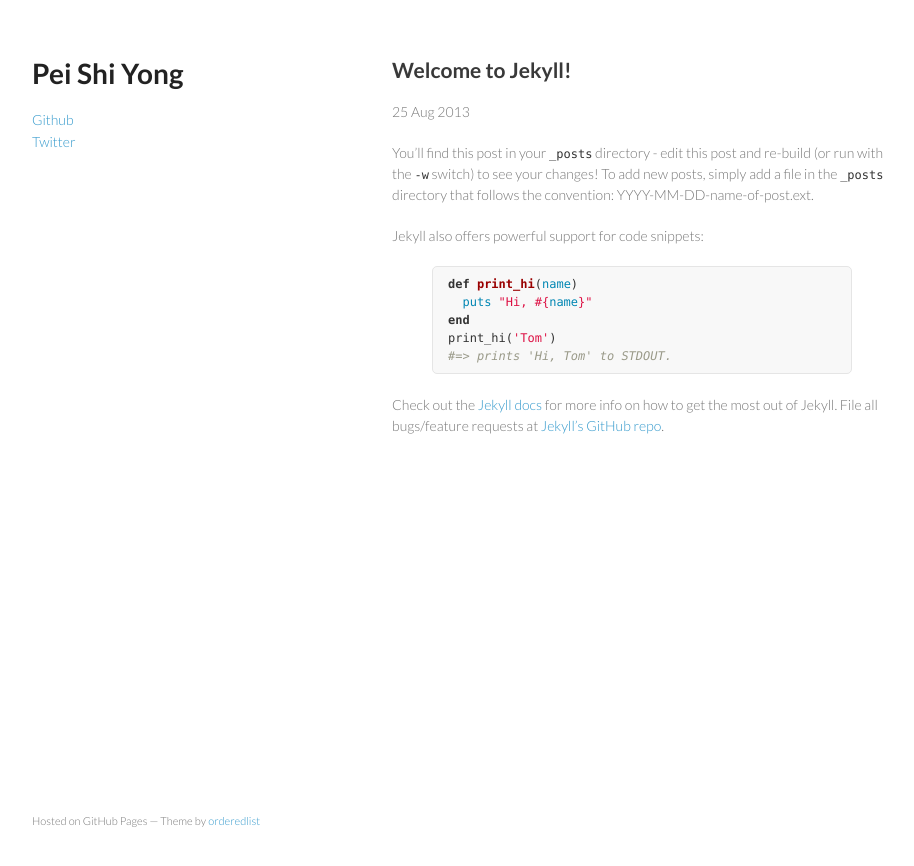
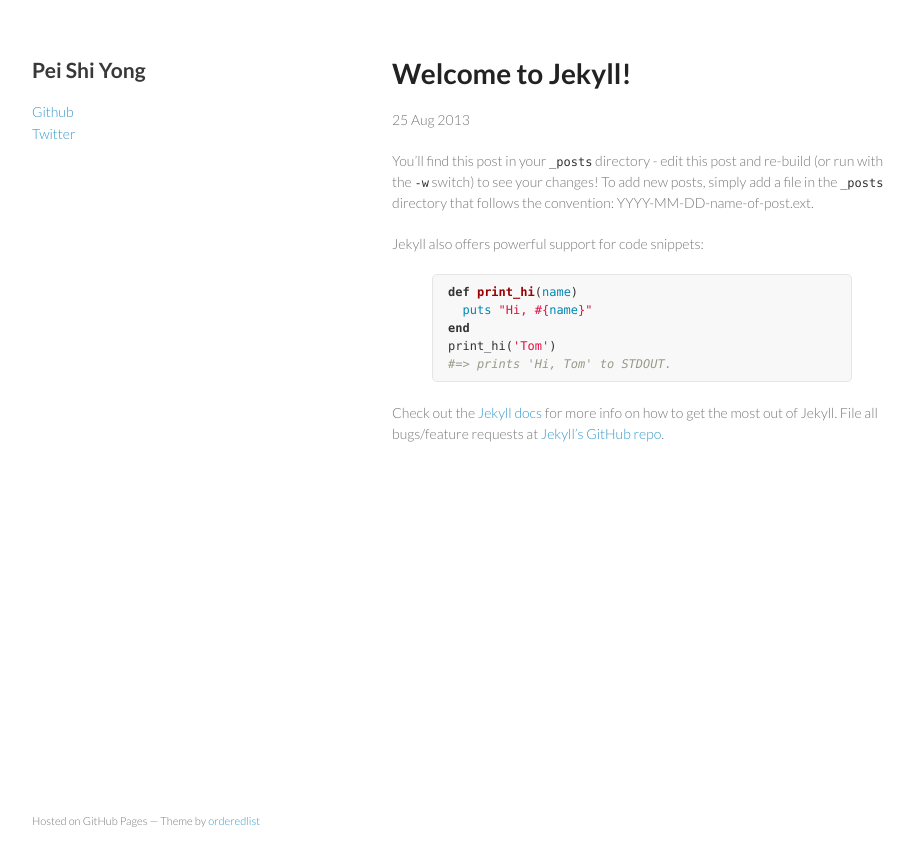
Before and after one commit to yongpeishi/yongpeishi.github.io, a Jekyll site: the page built from _posts/2013-08-25-welcome-to-jekyll.markdown, in a window 1280 px wide. Shown: the top 866 px of the page, without its empty margins (178-1092 px from the left). Built offline with Jekyll 4.4.1, drawn with Linux system fonts in a browser that asks for light colours; Markdown is read by kramdown in place of the engine named in the settings.

Commit message:
make page title bigger than profile name

```diff
--- a/_layouts/default.html
+++ b/_layouts/default.html
@@ -22,7 +22,7 @@
     <div class="wrapper">
 
       <header>
-        <h1>{{ site.owner.name }}</h1>
+        <h2>{{ site.owner.name }}</h2>
         <p>{{ site.owner.bio }}</p>
         <p class="bio-link"><a href="https://github.com/{{ site.owner.github }}">Github</a></p>
         <p class="bio-link"><a href="https://twitter.com/{{ site.owner.twitter }}">Twitter</a></p>
--- a/_layouts/post.html
+++ b/_layouts/post.html
@@ -1,7 +1,7 @@
 ---
 layout: default
 ---
-<h2>{{ page.title }}</h2>
+<h1>{{ page.title }}</h1>
 <p class="meta">{{ page.date | date_to_string }}</p>
 
 <div class="post">
```
